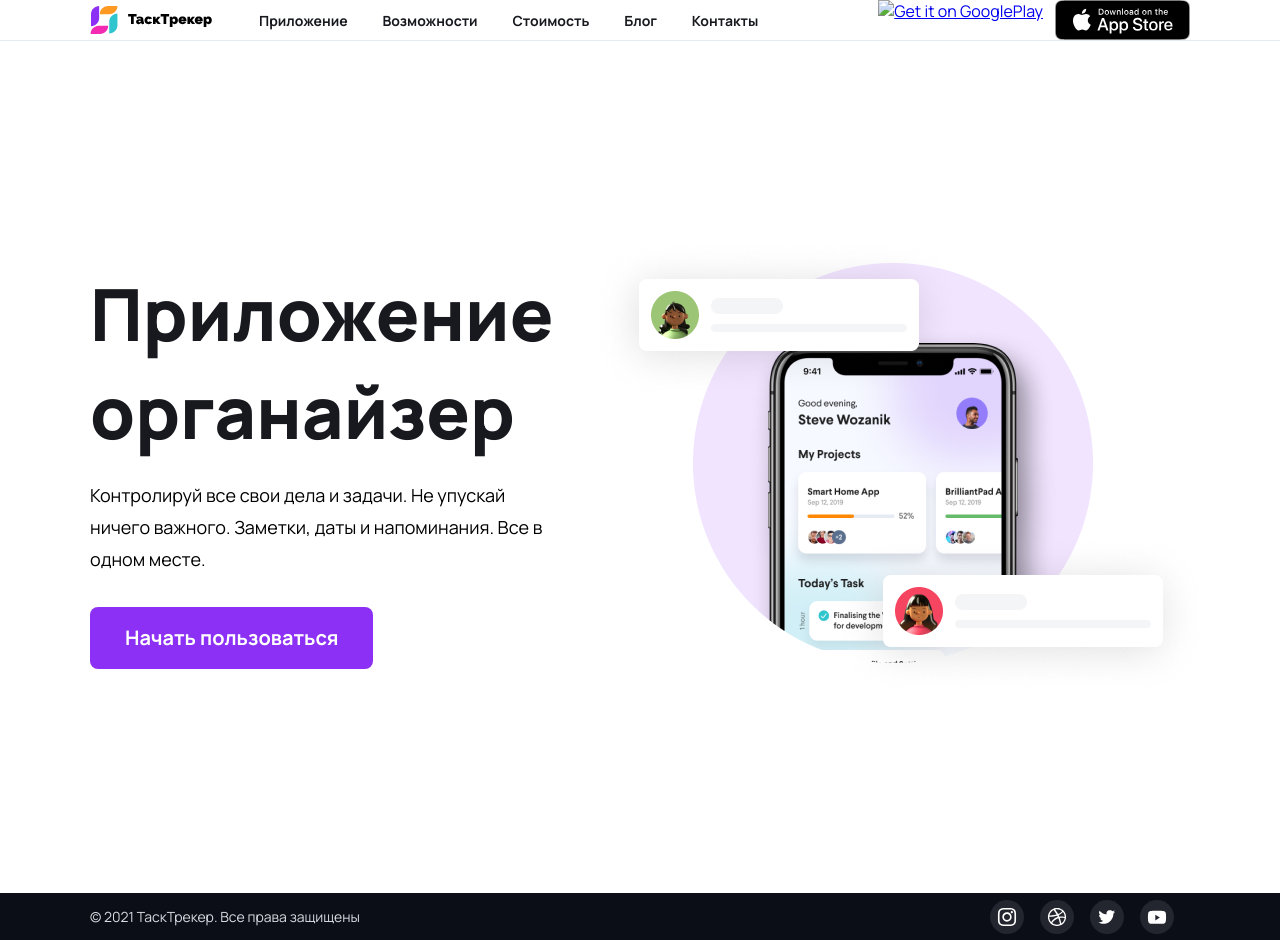
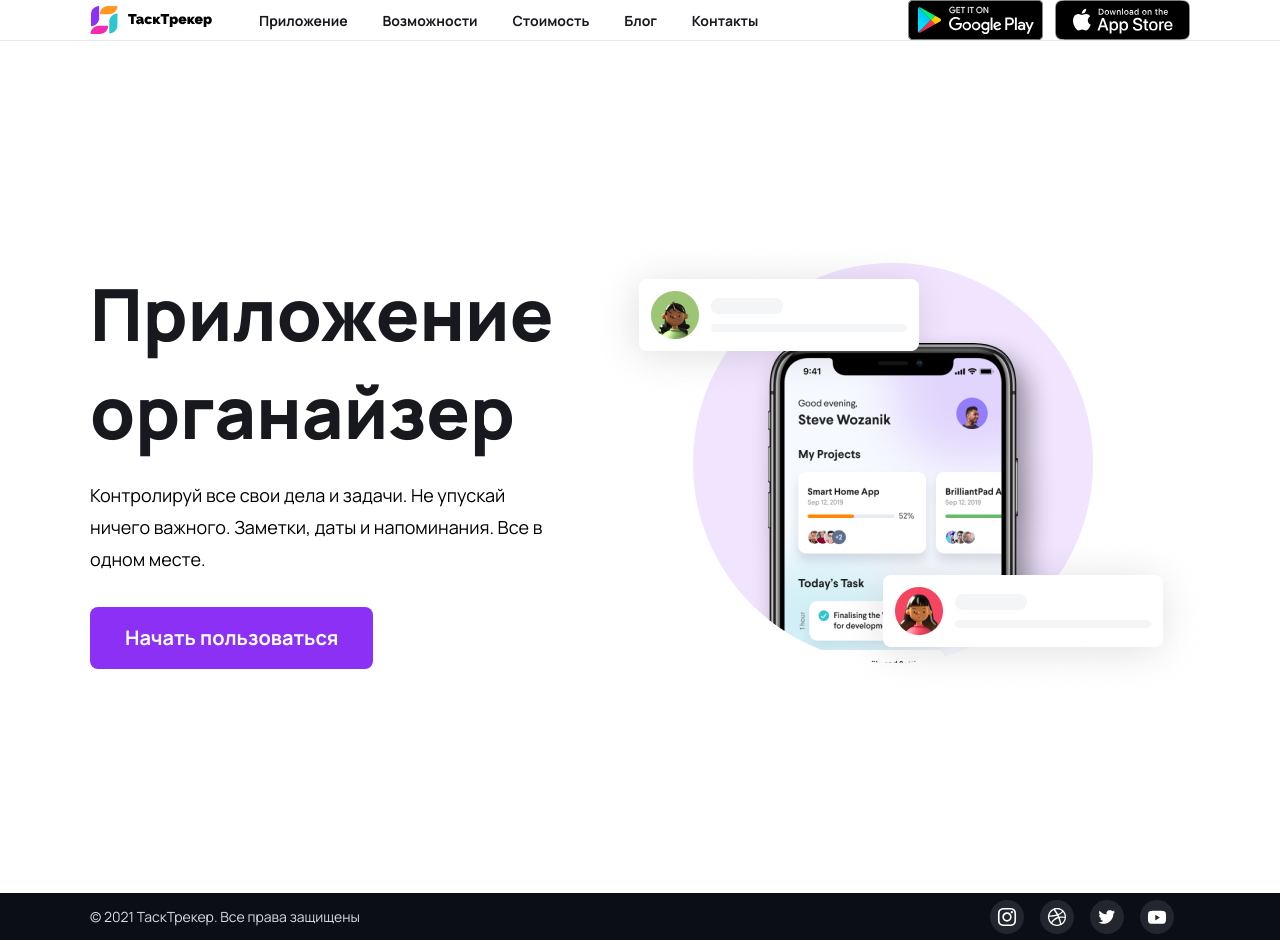
Before and after one commit to ValentinKotukov/Project, a plain HTML site: page index.html in a window 1280 px wide. Drawn offline with Linux system fonts and the light colour scheme; files whose address does not match are found by name.

Commit message:
fix html

```diff
--- a/index.html
+++ b/index.html
@@ -29,7 +29,7 @@
         <div class="download">
           <a class="download-item" href="#">
             <img
-              src="../Project 1/images/apps/google-play.svg"
+              src="/images/apps/google-play.svg"
               alt="Get it on GooglePlay"
             />
           </a>
```
